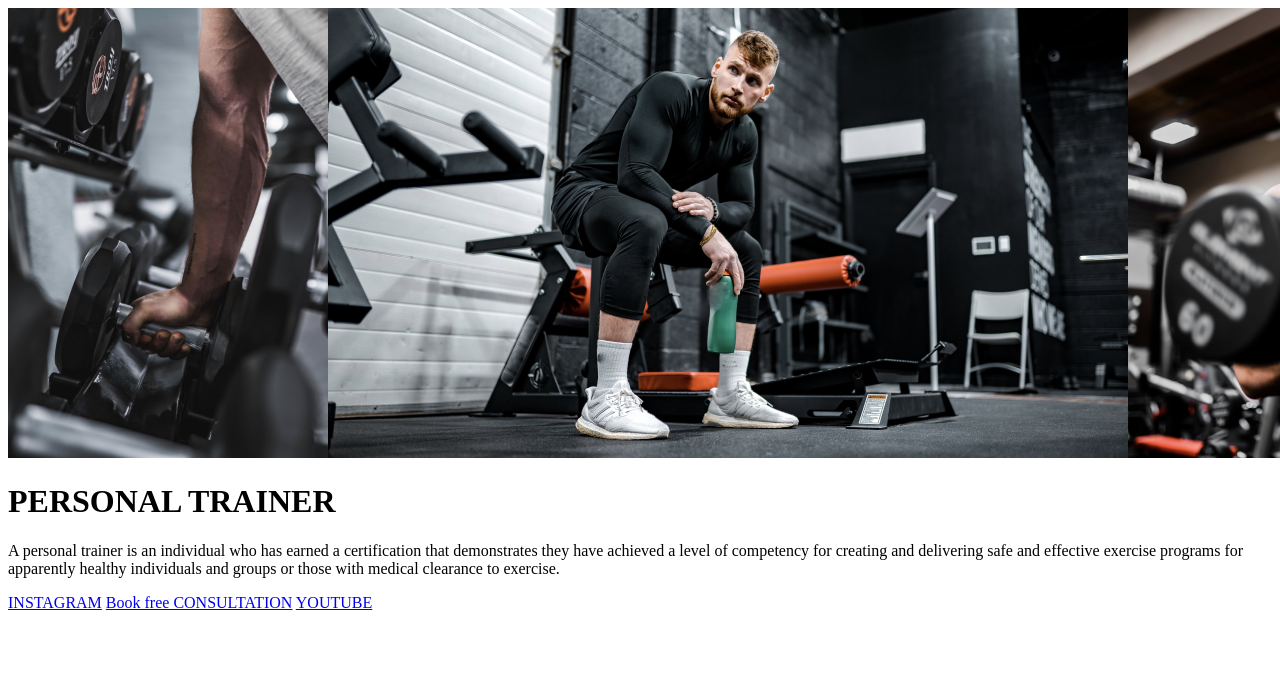
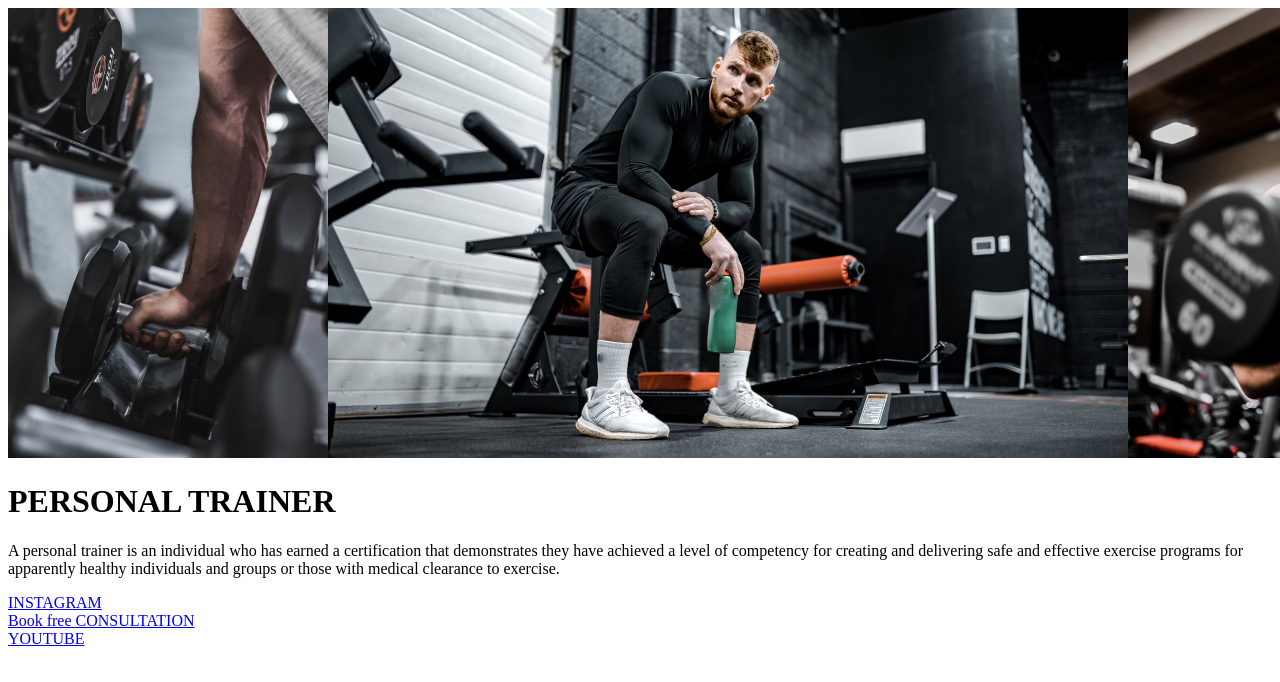
Before and after one commit to Preethi-Dev/Modern-Layout-26, a plain HTML site: page index.html in a window 1280 px wide. Shown: the top 682 px of the page. Drawn offline with Linux system fonts and the light colour scheme.

Commit message:
add common container in markup

```diff
--- a/index.html
+++ b/index.html
@@ -8,6 +8,7 @@
     <title>Layout-26</title>
   </head>
   <body>
+    <div class="container">
       <main>
         <div class="image">
           <img src="./asstes/images/Images.png" alt="trainer image" />
@@ -26,8 +27,11 @@
 
       <footer>
         <a href="/">INSTAGRAM</a>
-      <a href="/" class="button">Book free CONSULTATION</a>
+        <div class="button">
+          <a href="/">Book free CONSULTATION</a>
+        </div>
         <a href="/">YOUTUBE</a>
       </footer>
+    </div>
   </body>
 </html>
```
Lines whose indentation alone changed are shown as unchanged.
